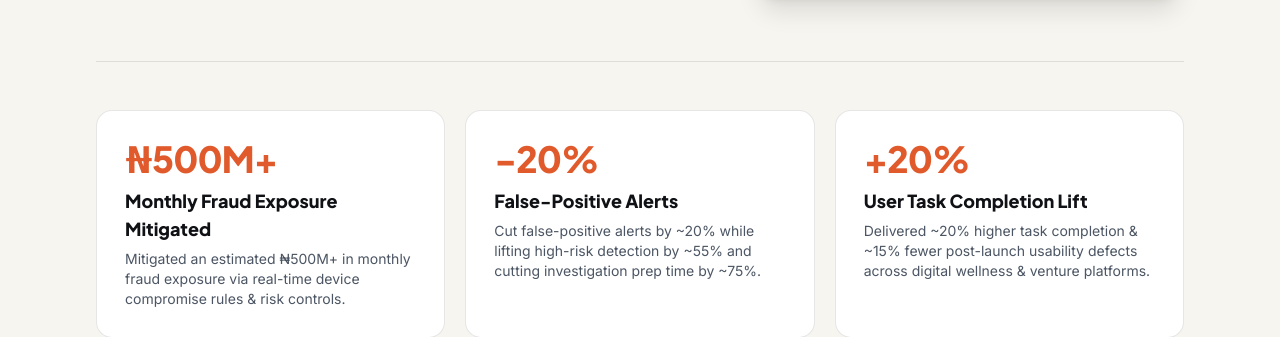
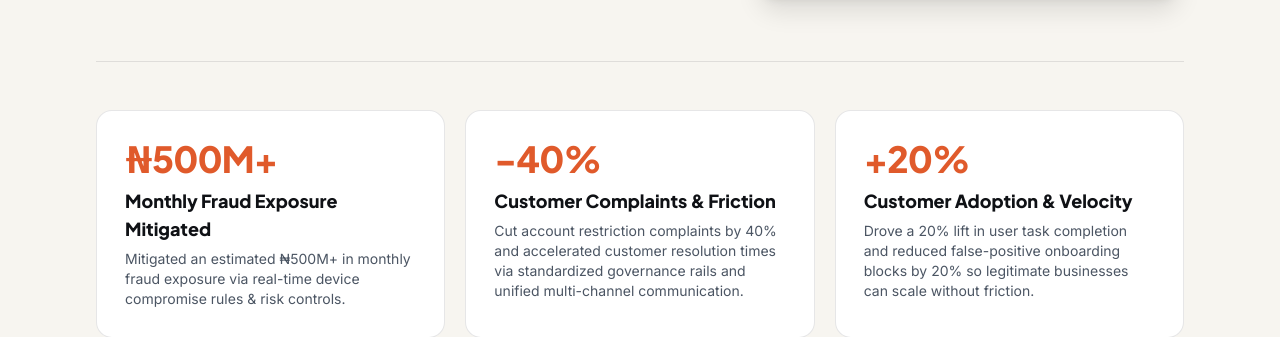
Before and after one commit to Inknifty/shedrack-ananwude-portfolio, a plain HTML site: page index.html in a window 1280 px wide. Shown: the part 623-960 px from the top of the page. Drawn offline with nearby package versions, Linux system fonts and the light colour scheme.

Commit message:
Update index.html

```diff
--- a/index.html
+++ b/index.html
@@ -380,19 +380,19 @@
 
           <!-- Metric 2 -->
           <div class="interactive-card surface-card p-6 sm:p-7 rounded-2xl border border-adaptive">
-            <p class="font-display font-extrabold text-3xl sm:text-4xl text-terracotta tracking-tight">-20%</p>
-            <h2 class="font-display font-extrabold text-base sm:text-lg mt-2">False-Positive Alerts</h2>
+            <p class="font-display font-extrabold text-3xl sm:text-4xl text-terracotta tracking-tight">-40%</p>
+            <h2 class="font-display font-extrabold text-base sm:text-lg mt-2">Customer Complaints & Friction</h2>
             <p class="text-xs sm:text-sm text-adaptive-muted mt-1.5 leading-relaxed">
-              Cut false-positive alerts by ~20% while lifting high-risk detection by ~55% and cutting investigation prep time by ~75%.
+              Cut account restriction complaints by 40% and accelerated customer resolution times via standardized governance rails and unified multi-channel communication.
             </p>
           </div>
 
           <!-- Metric 3 -->
           <div class="interactive-card surface-card p-6 sm:p-7 rounded-2xl border border-adaptive">
             <p class="font-display font-extrabold text-3xl sm:text-4xl text-terracotta tracking-tight">+20%</p>
-            <h2 class="font-display font-extrabold text-base sm:text-lg mt-2">User Task Completion Lift</h2>
+            <h2 class="font-display font-extrabold text-base sm:text-lg mt-2">Customer Adoption & Velocity</h2>
             <p class="text-xs sm:text-sm text-adaptive-muted mt-1.5 leading-relaxed">
-              Delivered ~20% higher task completion &amp; ~15% fewer post-launch usability defects across digital wellness &amp; venture platforms.
+              Drove a 20% lift in user task completion and reduced false-positive onboarding blocks by 20% so legitimate businesses can scale without friction.
             </p>
           </div>
         </div>
```
